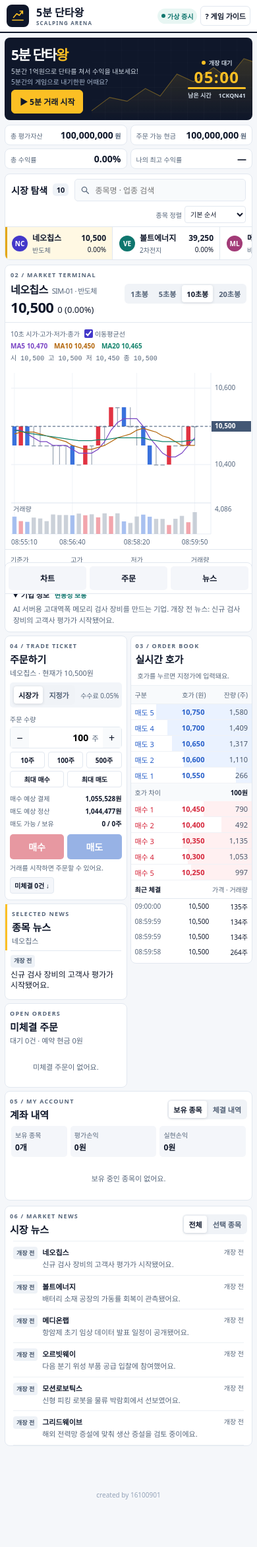
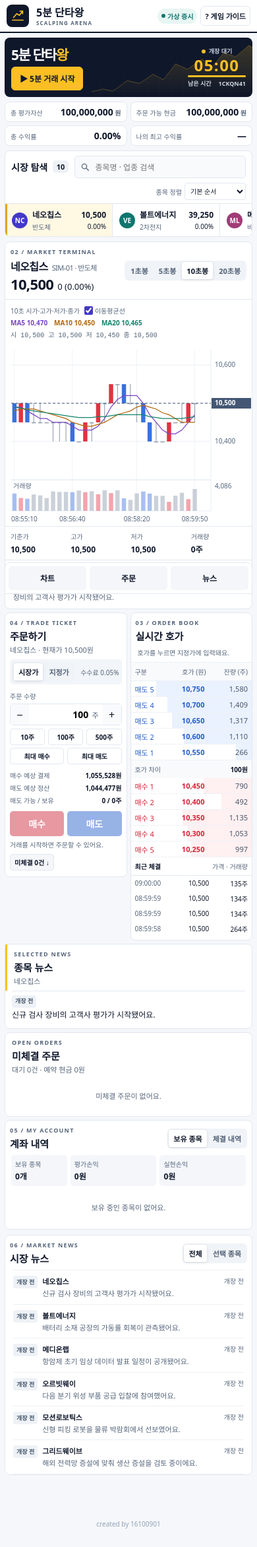
Before and after one commit to heewon-yu/dailyfoodfighter, a Jekyll site: the page games/scalping-king/index.html, which Jekyll copies as it is, in a window 390 px wide. Shown: the whole page at 66% size. Built offline with Jekyll 4.4.1, drawn with Linux system fonts in a browser that asks for light colours; before the commit the page ends 2300 px from its top, so only the background shows below that.

Commit message:
Restore the compact mobile trading layout

```diff
--- a/games/scalping-king/index.html
+++ b/games/scalping-king/index.html
@@ -142,6 +142,7 @@
   </main>
   <dialog id="guide" class="modal">
     <div class="modal-head"><div><div class="eyebrow">QUICK GUIDE</div><h2>5분 단타왕 플레이 가이드</h2></div><form method="dialog"><button class="subtle" aria-label="가이드 닫기">✕</button></form></div>
+    <p class="mobile-guide-intro">5분간 1억원으로 단타를 쳐서 수익을 내보세요!<br>5분간의 게임으로 내기한판 어때요?</p>
     <ol class="guide-list">
       <li><strong>개장 전 관심 종목 고르기</strong><p>종목 10개의 기업 정보와 사전 뉴스를 읽으세요. 기준가는 판마다 1만~5만 원에서 정해져요.</p></li>
       <li><strong>1억으로 5분 거래하기</strong><p>호재와 악재가 뜨면 가격과 거래량이 움직여요. 1·5·10·20초봉을 전환하고 호가 잔량을 확인하세요.</p></li>
--- a/games/scalping-king/style.css
+++ b/games/scalping-king/style.css
@@ -191,6 +191,7 @@ footer{text-align:center;font-size:10px;font-weight:400;color:#94a3b8;line-heigh
 .guide-list{padding-left:22px}
 .guide-list li{margin:11px 0;font-size:13px}
 .guide-list p{font-size:12px;color:var(--muted);margin-top:4px;line-height:1.5}
+.mobile-guide-intro{display:none}
 .modal-primary{width:100%}
 .score{background:var(--navy);color:#fff;padding:17px;border-radius:8px;margin:12px 0}
 .score>span{color:#cbd5e1;font-size:11px}
@@ -217,8 +218,15 @@ footer{text-align:center;font-size:10px;font-weight:400;color:#94a3b8;line-heigh
   .shell footer{grid-row:5}
 }
 @media(max-width:550px){
-  .desk{grid-template-areas:"chart chart" "order depth" "lower lower";grid-template-rows:auto}
-  .trade-column{gap:5px}
+  .hero #heroText{display:none}
+  .desk{grid-template-areas:"chart chart" "order depth" "stock-news stock-news" "pending pending" "lower lower";grid-template-rows:auto}
+  .trade-column{display:contents}
+  .order-panel{grid-area:order}
+  .stock-news-panel{grid-area:stock-news}
+  .pending-panel{grid-area:pending}
+  .stock-news-panel .card-heading,.pending-panel .card-heading{padding-inline:10px}
+  #stockNews,#pending{padding-inline:10px}
+  .mobile-guide-intro{display:block;margin:10px 0 0;color:var(--muted);font-size:12px;line-height:1.5}
   .mobile-jump{grid-row:5}
   .shell footer{grid-row:6}
 }
```
